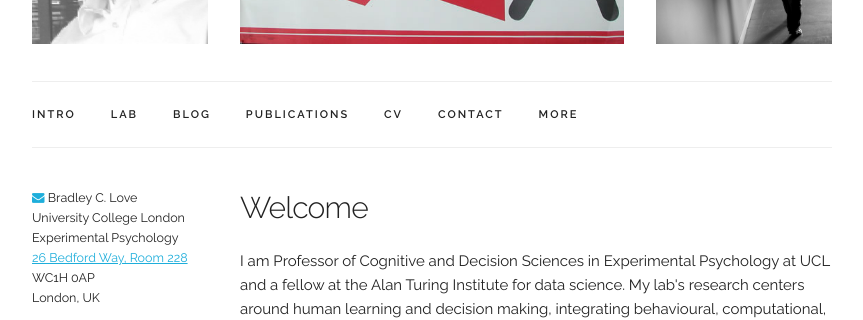
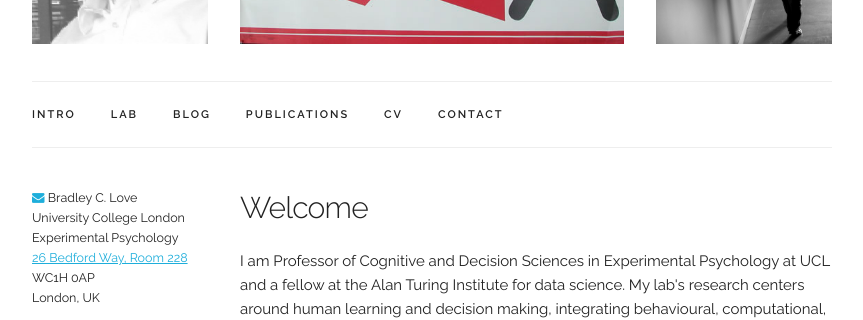
Before and after one commit to lovebc/lovebc.github.io, a Jekyll site: the page built from index.html, in a window 1280 px wide. Shown: the part 459-779 px from the top of the page, without its empty margins (208-1071 px from the left). Built offline with Jekyll 4.4.1, drawn with Linux system fonts in a browser that asks for light colours; nearby versions of some CDN libraries; some web fonts are replaced; comment, search, counter and statistics services are not loaded.

Commit message:
Update custom.css

```diff
--- a/css/custom.css
+++ b/css/custom.css
@@ -254,6 +254,9 @@
    .tiny-hide {
      display: block;
    }
+   .tiny-and-below {
+     display:none;
+   }
 }
 
 /* Larger than phablet */
@@ -279,6 +282,10 @@
    .medium-hide {
      display: block;
    }
+   .medium-and-below
+   {
+     display: none;
+   }
     .social {
      font-size: 2.5rem;
     }
```
